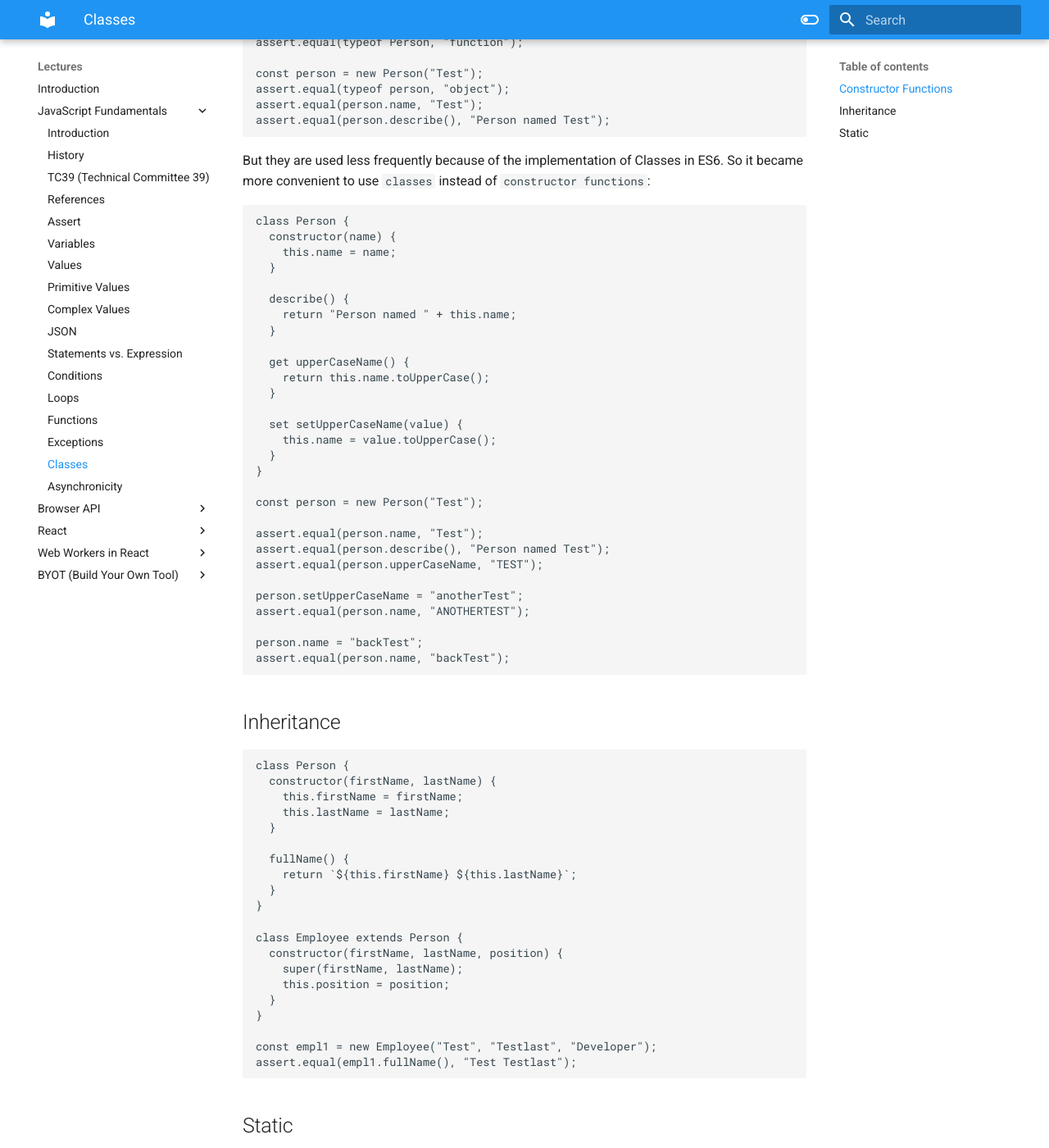
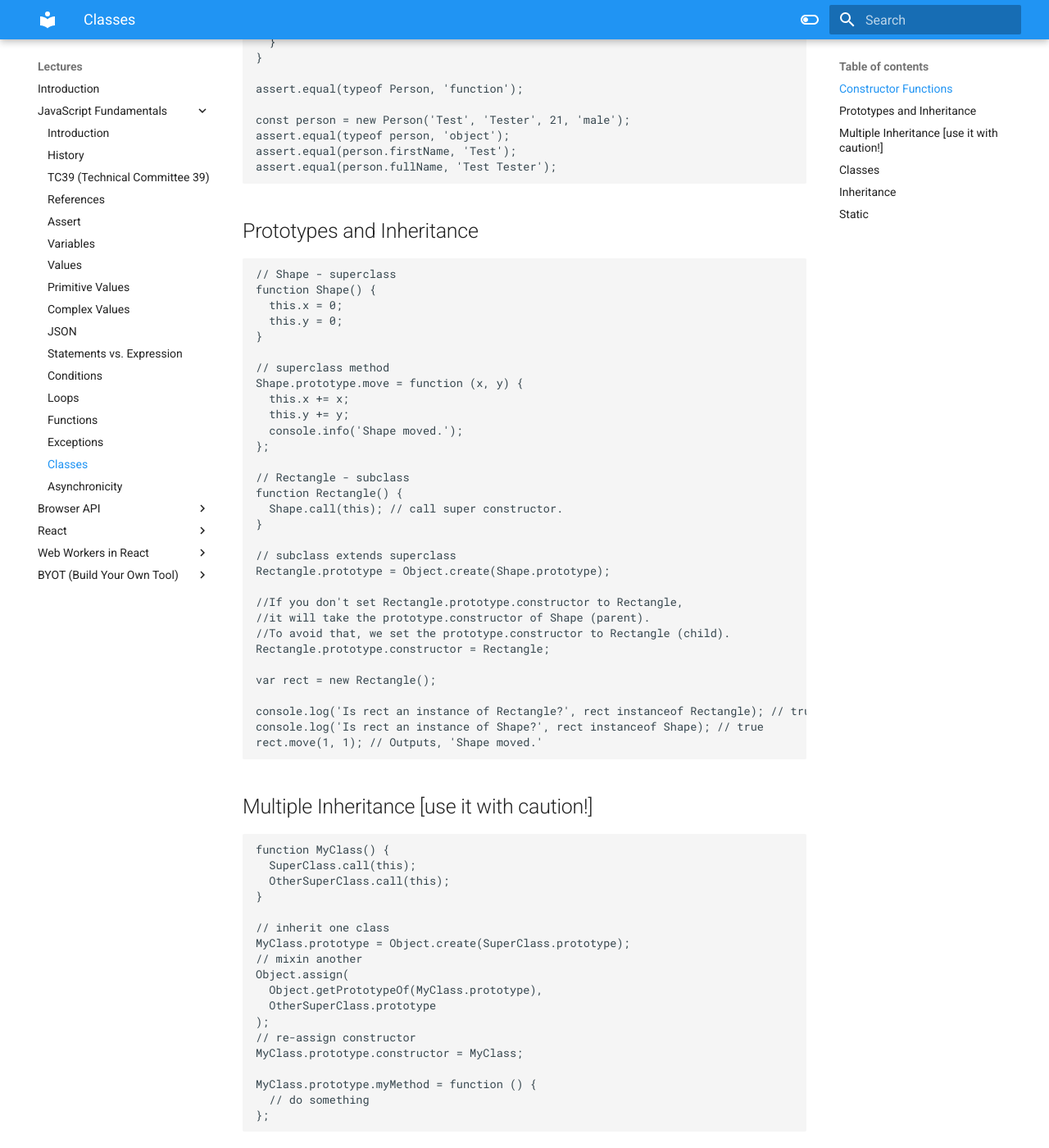
Before and after one commit to bykof/bykof.github.com, an MkDocs documentation site: the page built from docs/lectures/javascript-fundamentals/classes.md, in a window 1280 px wide and 1400 px high, scrolled down 422 px. Shown: the whole window at 82% size. Built offline with MkDocs 1.6.1 and Material for MkDocs 9.7.7, drawn with Linux system fonts in a browser that asks for light colours; some of the changed text lies outside the part shown.

Commit message:
Add better classes explanation

````diff
--- a/docs/lectures/javascript-fundamentals/classes.md
+++ b/docs/lectures/javascript-fundamentals/classes.md
@@ -5,20 +5,84 @@
 There is the existence of constructor functions:
 
 ```javascript
-function Person(name) {
-  this.name = name;
-  this.describe = function () {
-    return "Person named " + this.name;
-  };
+function Person(firstName, lastName, age, gender) {
+  this.firstName = firstName;
+  this.lastName = lastName;
+  this.age = age;
+  this.gender = gender;
+  this.fullName = function() {
+    return `${this.firstName} ${this.lastName}`
+  }
 }
 
-assert.equal(typeof Person, "function");
+assert.equal(typeof Person, 'function');
 
-const person = new Person("Test");
-assert.equal(typeof person, "object");
-assert.equal(person.name, "Test");
-assert.equal(person.describe(), "Person named Test");
+const person = new Person('Test', 'Tester', 21, 'male');
+assert.equal(typeof person, 'object');
+assert.equal(person.firstName, 'Test');
+assert.equal(person.fullName, 'Test Tester');
 ```
+
+## Prototypes and Inheritance
+
+```javascript
+// Shape - superclass
+function Shape() {
+  this.x = 0;
+  this.y = 0;
+}
+
+// superclass method
+Shape.prototype.move = function (x, y) {
+  this.x += x;
+  this.y += y;
+  console.info('Shape moved.');
+};
+
+// Rectangle - subclass
+function Rectangle() {
+  Shape.call(this); // call super constructor.
+}
+
+// subclass extends superclass
+Rectangle.prototype = Object.create(Shape.prototype);
+
+//If you don't set Rectangle.prototype.constructor to Rectangle,
+//it will take the prototype.constructor of Shape (parent).
+//To avoid that, we set the prototype.constructor to Rectangle (child).
+Rectangle.prototype.constructor = Rectangle;
+
+var rect = new Rectangle();
+
+console.log('Is rect an instance of Rectangle?', rect instanceof Rectangle); // true
+console.log('Is rect an instance of Shape?', rect instanceof Shape); // true
+rect.move(1, 1); // Outputs, 'Shape moved.'
+```
+
+## Multiple Inheritance [use it with caution!]
+
+```javascript
+function MyClass() {
+  SuperClass.call(this);
+  OtherSuperClass.call(this);
+}
+
+// inherit one class
+MyClass.prototype = Object.create(SuperClass.prototype);
+// mixin another
+Object.assign(
+  Object.getPrototypeOf(MyClass.prototype),
+  OtherSuperClass.prototype
+);
+// re-assign constructor
+MyClass.prototype.constructor = MyClass;
+
+MyClass.prototype.myMethod = function () {
+  // do something
+};
+```
+
+## Classes
 
 But they are used less frequently because of the implementation of Classes in ES6.
 So it became more convenient to use `classes` instead of `constructor functions`:
@@ -30,7 +94,7 @@ class Person {
   }
 
   describe() {
-    return "Person named " + this.name;
+    return 'Person named ' + this.name;
   }
 
   get upperCaseName() {
@@ -42,17 +106,17 @@ class Person {
   }
 }
 
-const person = new Person("Test");
+const person = new Person('Test');
 
-assert.equal(person.name, "Test");
-assert.equal(person.describe(), "Person named Test");
-assert.equal(person.upperCaseName, "TEST");
+assert.equal(person.name, 'Test');
+assert.equal(person.describe(), 'Person named Test');
+assert.equal(person.upperCaseName, 'TEST');
 
-person.setUpperCaseName = "anotherTest";
-assert.equal(person.name, "ANOTHERTEST");
+person.setUpperCaseName = 'anotherTest';
+assert.equal(person.name, 'ANOTHERTEST');
 
-person.name = "backTest";
-assert.equal(person.name, "backTest");
+person.name = 'backTest';
+assert.equal(person.name, 'backTest');
 ```
 
 ## Inheritance
@@ -76,8 +140,8 @@ class Employee extends Person {
   }
 }
 
-const empl1 = new Employee("Test", "Testlast", "Developer");
-assert.equal(empl1.fullName(), "Test Testlast");
+const empl1 = new Employee('Test', 'Testlast', 'Developer');
+assert.equal(empl1.fullName(), 'Test Testlast');
 ```
 
 ## Static
@@ -90,7 +154,7 @@ class Person {
   }
 
   static createDefaultPerson() {
-    return new Person("Test", "TestPerson");
+    return new Person('Test', 'TestPerson');
   }
 }
 ```
````
